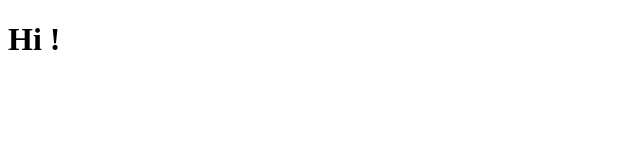
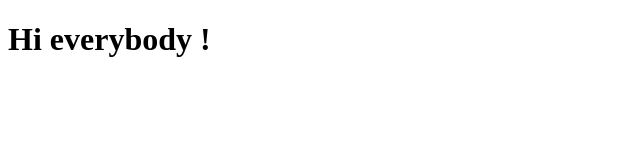
Before and after one commit to nicop-dev/projet_test, a plain HTML site: page index.html in a window 1280 px wide. Shown: the whole page, without its empty margins (0-640 px from the left). Drawn offline with Linux system fonts and the light colour scheme.

Commit message:
h1 change

```diff
--- a/index.html
+++ b/index.html
@@ -5,6 +5,6 @@
   <title>Hello World</title>
 </head>
 <body>
-  <h1>Hi !</h1>
+  <h1>Hi everybody !</h1>
 </body>
 </html>
```
